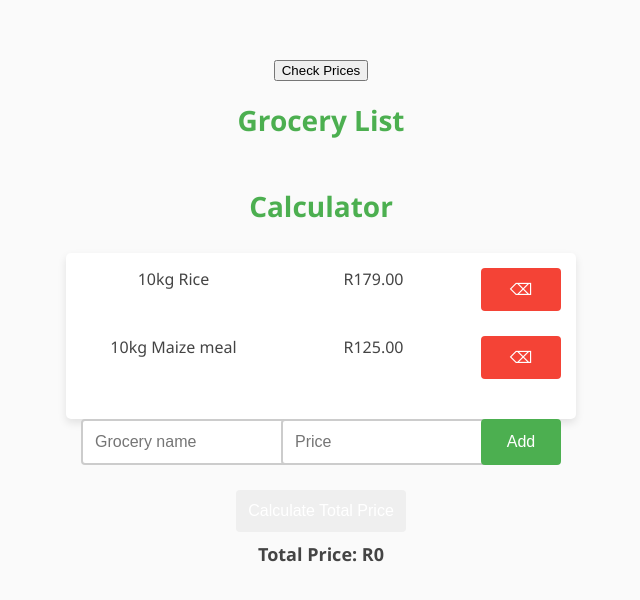
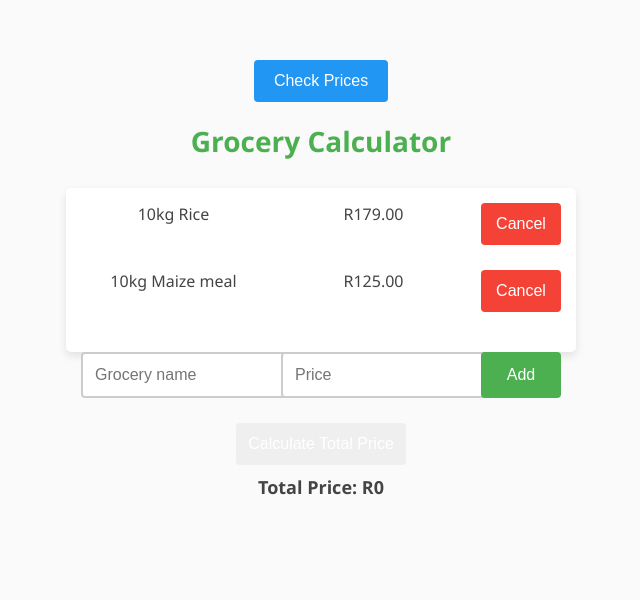
Before and after one commit to Simphiwendn/grocheck_cal, a plain HTML site: page index.html in a window 1280 px wide. Shown: the whole page, without its empty margins (319-959 px from the left). Drawn offline with Linux system fonts and the light colour scheme.

Commit message:
Update index.html

```diff
--- a/index.html
+++ b/index.html
@@ -3,8 +3,11 @@
 <head>
     <meta charset="UTF-8">
     <meta name="viewport" content="width=device-width, initial-scale=1.0">
+
     <button id="checkPricesBtn">Check Prices</button>
     <title>Grocery List</title>
+
+
     <style>
     body {
         margin: 0;
@@ -49,7 +52,7 @@
         border-color: #4CAF50;
         outline: none;
     }
-
+.save-button,
     .add-grocery-button,
     .delete-grocery-button,
     .js-calculate-price-button {
@@ -61,7 +64,7 @@
         color: white;
         transition: background-color 0.3s;
     }
-
+.save-button,
     .add-grocery-button {
         background-color: #4CAF50;
     }
@@ -85,14 +88,16 @@
         box-shadow: 0 4px 8px rgba(0, 0, 0, 0.1);
         width: 100%;
         max-width: 480px;
+
     }
 
     .js-total-price {
         font-size: 18px;
         font-weight: bold;
         margin-top: 10px;
-        }
-        checkPricesBtn {
+    }
+
+    #checkPricesBtn {
     padding: 12px 20px; /* Vertical and horizontal padding */
     border: none; /* Remove default border */
     border-radius: 4px; /* Round corners */
@@ -112,12 +117,14 @@
 #checkPricesBtn {
     margin-top: 20px; /* Some space above the button */
 }
+
 </style>
 </head>
 <body>
 
-<h3>Grocery List</h3>
-<h3>Calculator</h3>
+
+<h3>Grocery Calculator</h3>
+
 
 <div class="js-grocery-list"></div>
 
@@ -129,6 +136,8 @@
 
 <button class="js-calculate-price-button">Calculate Total Price</button>
 <div class="js-total-price">Total Price: R0</div>
+
+
 
 <script>
     const groceryList = [
@@ -147,7 +156,7 @@
                 <div class="grocery-grid">
                     <div>${name}</div>
                     <div>R${price.toFixed(2)}</div>
-                    <button class="delete-grocery-button js-delete-grocery-button" data-index="${index}">⌫</button>
+                    <button class="delete-grocery-button js-delete-grocery-button" data-index="${index}">Cancel</button>
                 </div>
             `;
             groceryListHTML += html;
@@ -199,12 +208,10 @@
         document.querySelector('.js-total-price').innerText = `Total Price: R${totalPrice.toFixed(2)}`;
     }
 
-    document.querySelector('.js-more-info-link').innerHTML += '<a href="http://surl.li/jwlntk">Check More</a>';
-document.getElementById('checkPricesBtn').addEventListener('click', function () {
+    document.getElementById('checkPricesBtn').addEventListener('click', function () {
             window.open('https://www.cataloguespecials.co.za/view/specials/shoprite-catalogue-2424243#page=9', '_blank');
         });
 </script>
 
-
 </body>
 </html>
```
